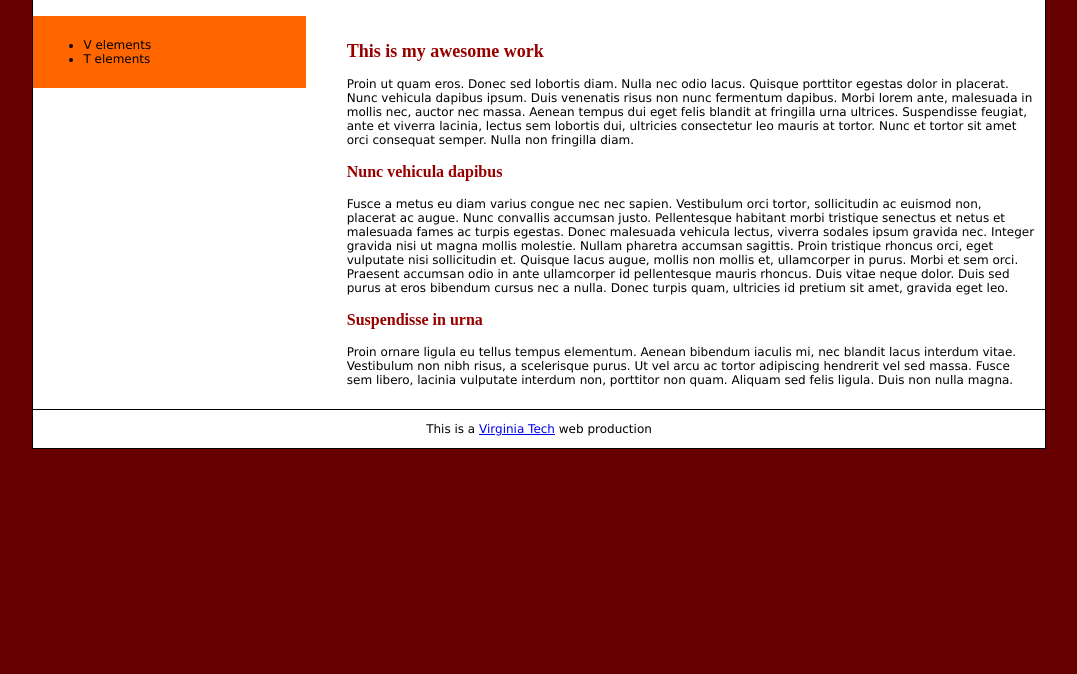
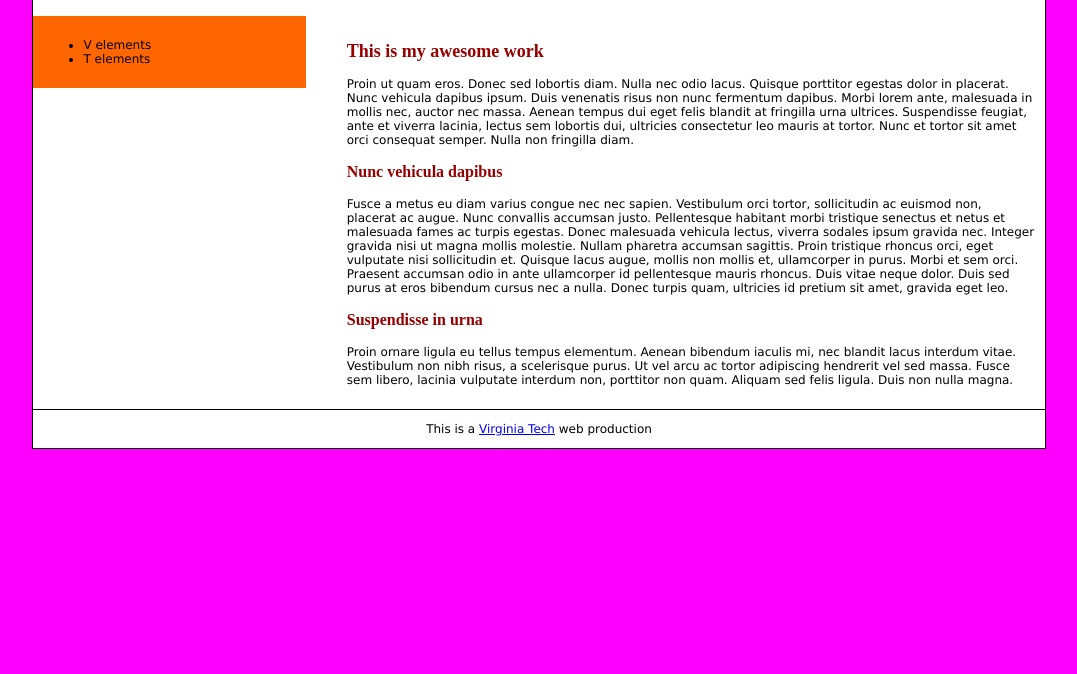
Before and after one commit to mausberry/hokiepage, a plain HTML site: page index.html in a window 1280 px wide. Shown: the part 126-800 px from the top of the page, without its empty margins (101-1178 px from the left). Drawn offline with Linux system fonts and the light colour scheme.

Commit message:
background change
changed background color

```diff
--- a/vt-style.css
+++ b/vt-style.css
@@ -1,6 +1,6 @@
 
 body {
-	background-color: #660000;
+	background-color: magenta;
 	font-size:12px;
 	font-family:Verdana, Arial, Helvetica, sans-serif;
 	}
```
